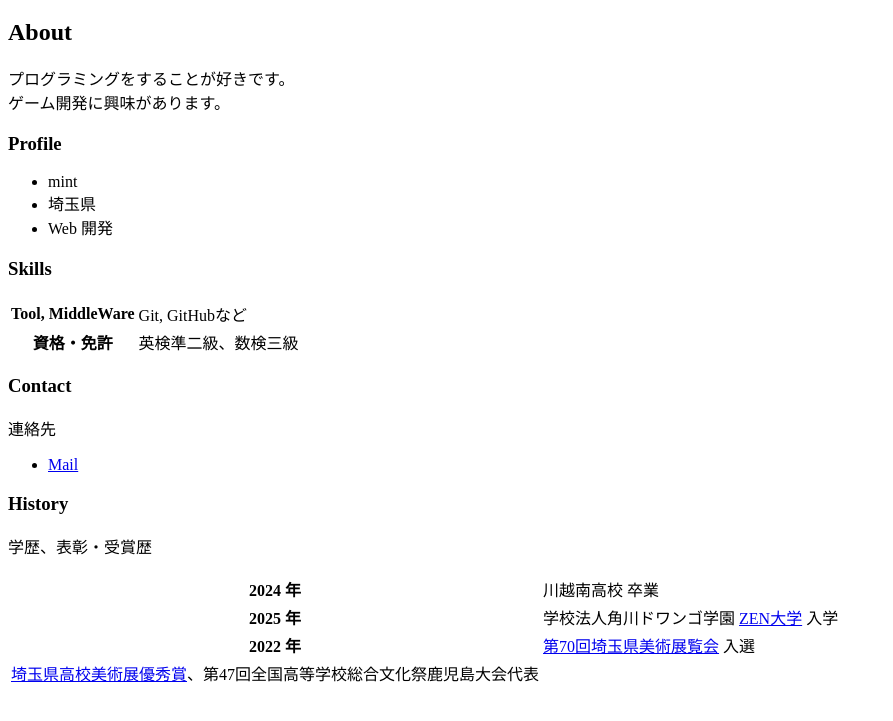
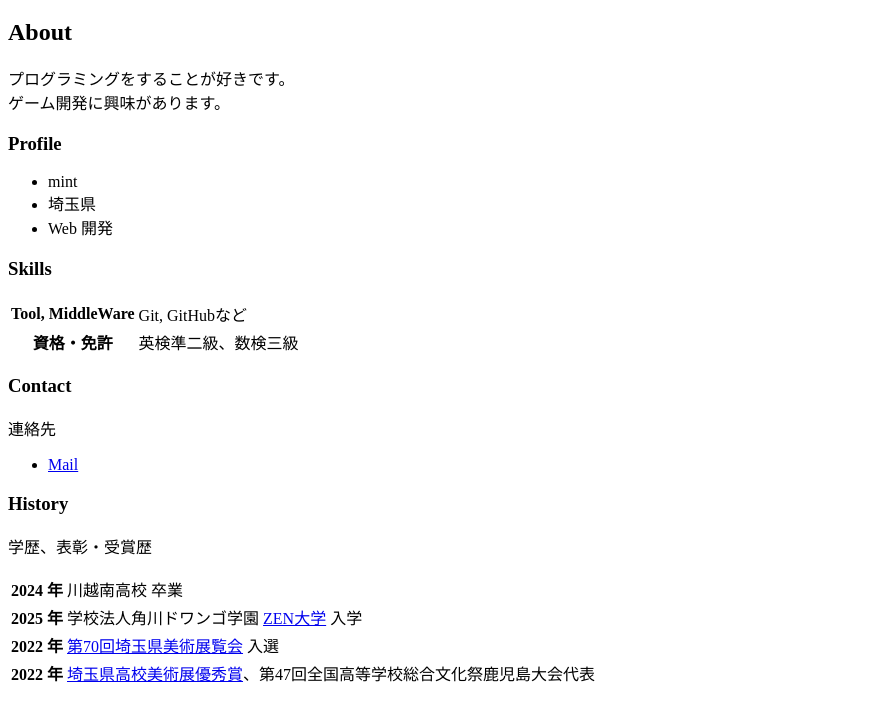
Before and after one commit to sharmon-spring/sharmon-spring.github.io, a plain HTML site: page index.html in a window 1280 px wide. Shown: the part 61-782 px from the top of the page, without its empty margins (0-893 px from the left). Drawn offline with Linux system fonts and the light colour scheme.

Commit message:
情報の追加２

```diff
--- a/index.html
+++ b/index.html
@@ -55,6 +55,7 @@
         <td><a href="https://www.pref.saitama.lg.jp/f2215/geibunsai/70kenten.html">第70回埼玉県美術展覧会</a> 入選</td>
       </tr>
       <tr>
+        <th>2022 年</th>
         <td><a href="https://www2.spec.ed.jp/krk/biko/blogs/blog_entries/view/110/34715bfcfc58c9d19e72df6ef5f51467?frame_id=265">埼玉県高校美術展優秀賞</a>、第47回全国高等学校総合文化祭鹿児島大会代表</td>
       </tr>
     </table>
```
